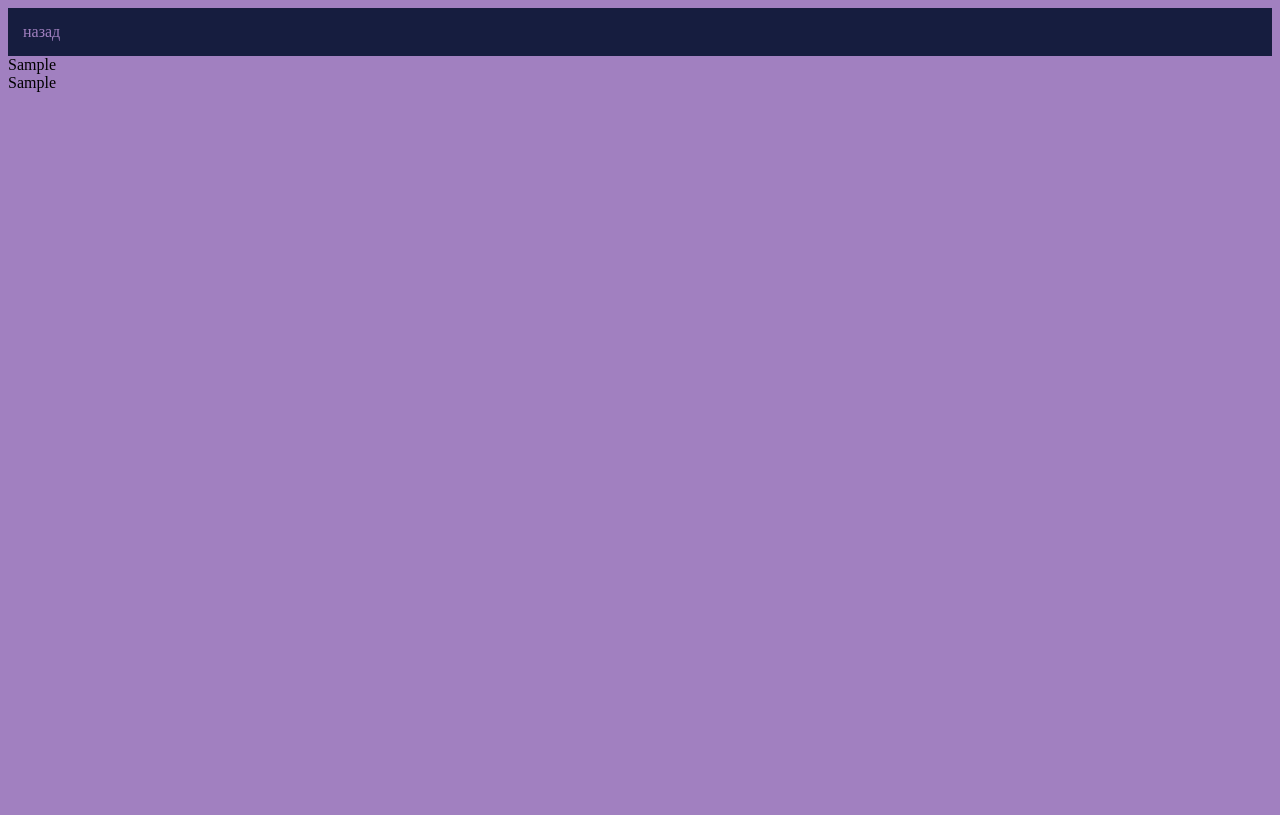
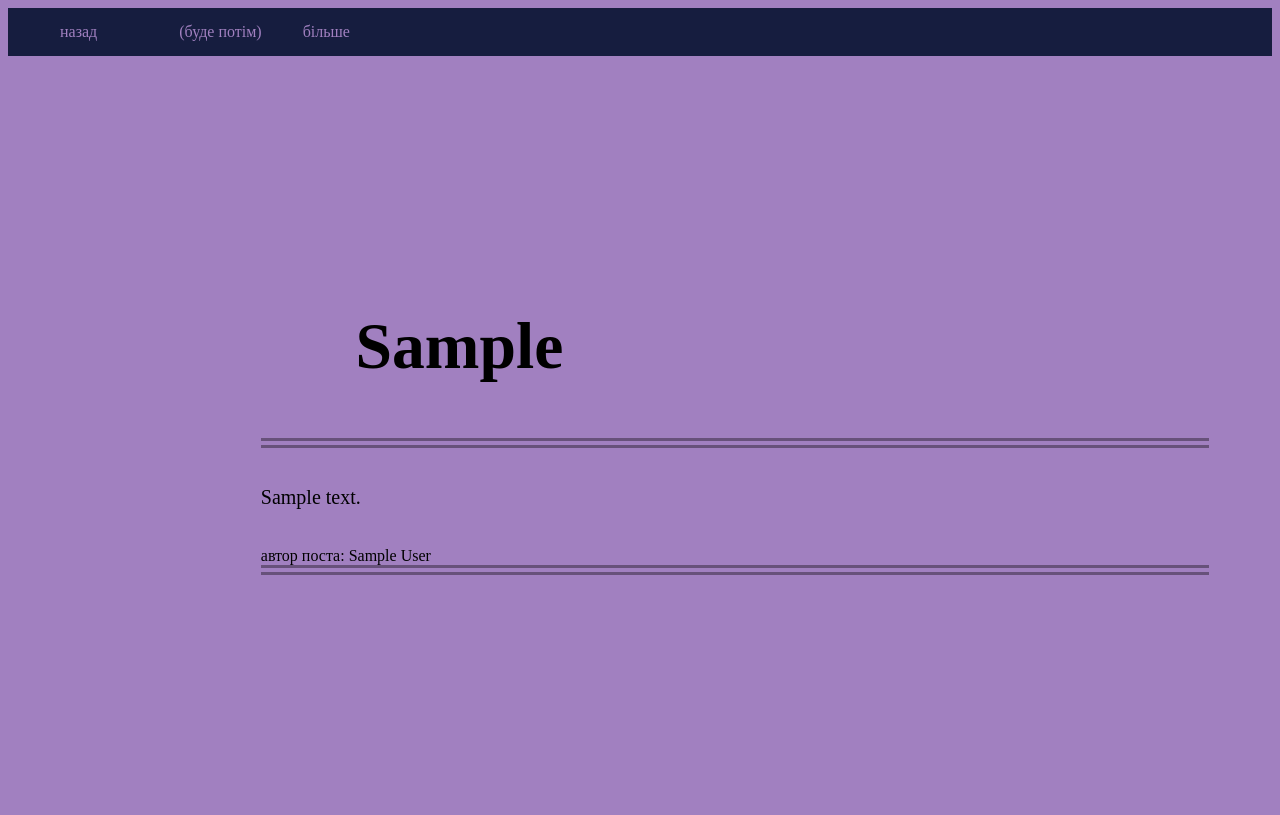
Before and after one commit to slawomirrrrrrrrrrrrrr/blog, a Django app: page /post/1 in a window 1280 px wide. Shown: the top 815 px of the page. Before the commit the page ends 92 px from the top, so only its background shows below. Run offline with Django 4.2, Linux system fonts and the light colour scheme; tables that the repository leaves empty hold one stand-in row (values such as "Sample post").

Commit message:
add post detal and more)

```diff
--- a/static/styles/style.css
+++ b/static/styles/style.css
@@ -24,3 +24,26 @@ header{
     color: rgb(161, 128, 192);
     float: right;
 }
+.nav-li{
+    display: inline-block;
+    margin-left: 3%;
+
+}
+.nav-li{
+
+}
+.content{
+    margin: 20%;
+    width: 75%;
+}
+.content h2{
+    margin-left: 10%;
+    font-size: 410%;
+}
+.post_text{
+    border-top: 10px double rgb(103, 81, 122);
+    border-bottom:10px double rgb(103, 81, 122) ;
+}
+.post_text p{
+    font-size: 20px;
+}
--- a/templates/blogapp/post_detail.html
+++ b/templates/blogapp/post_detail.html
@@ -1,11 +1,20 @@
 {%extends "layaut.html"%}
 
 {%block content%}
-{{post.post_heder}}
+<div class="content">
 
-<br>
-{{post.post_heder}}
-<br>
-{{post.autor}}
+    <h2>{{post.post_heder}}</h2>
+    <div class="post_text">
+    <br>
+    <p>
+        {{post.post_text}}
+    </p>
+    <br>
 
+
+    автор поста:
+    {{post.author}}
+    </div>
+
+</div>
 {%endblock%}
--- a/templates/layaut.html
+++ b/templates/layaut.html
@@ -5,13 +5,33 @@
     <meta http-equiv="X-UA-Compatible" content="IE=edge">
     <meta name="viewport" content="width=device-width, initial-scale=1.0">
     <title>my Blog</title>
+    <link rel="stylesheet" href="{https://cdn.jsdelivr.net/npm/bootstrap@5.3.2/dist/css/bootstrap.min.css}">
     {%load static%}
     <link rel="stylesheet" href="{%static 'styles/style.css'%}">
 </head>
 <body>
     <header>
-    <nav>
-        <a class="link"href= "{%url 'home'%}"> назад</a>
+        <nav class="navbar">
+            <div class="container-fluid">
+                <div class=" navbar-collapse" id="navbarSupportedContent">
+                    <li class="nav-item nav-li">
+                        <a class="link nav-link"href= "{%url 'home'%}"> назад</a>
+                    </li>
+                    <li class="nav-item nav-li">
+                        <a class="link"href=""> </a>
+                    </li>
+                    <li class="nav-item nav-li">
+                        <a class="link"href="">(буде потім) </a>
+                    </li >
+                    <li class="nav-item nav-li">
+                    <a class="link"href="/admin">більше</a>
+                    <il>
+                </div>
+            </div>
+
+        </nav>
+
+
     </header>
     {%block content%}
 
```
